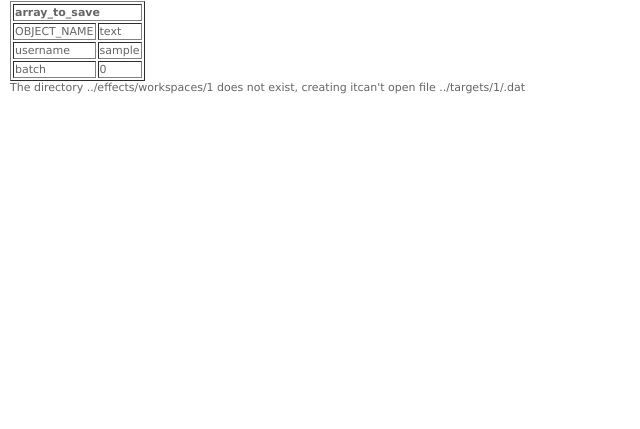
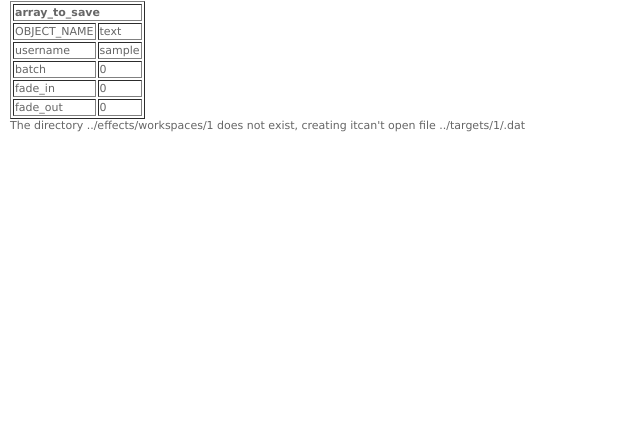
Before and after one commit to smeighan/nutcracker, a PHP site: page /nutcracker/effects/text.php in a window 1280 px wide. Shown: the part 371-800 px from the top of the page, without its empty margins (0-640 px from the left). Run offline with PHP 8.4, Linux system fonts and the light colour scheme; the visitor is signed in with stand-in values (Sample User, id 1); data that the repository does not hold is empty.

Commit message:
set defaults for some fields for effects/bars.php

```diff
--- a/effects/butterfly.php
+++ b/effects/butterfly.php
@@ -28,6 +28,11 @@ $username=str_replace("%20"," ",$username);
 $effect_name=str_replace("%20"," ",$effect_name);
 $get['username']=$username;
 $get['batch']=$batch;
+if(!isset($get['start_color']))    $get['start_color']="#FFFFFF";
+if(!isset($get['end_color']))    $get['end_color']="#FFFFFF";
+if(!isset($get['sparkles']))   $get['sparkles']="0";
+if(!isset($get['fade_in']))  $get['fade_in']="0";
+if(!isset($get['fade_out']))  $get['fade_out']="0";
 save_user_effect($get);
 //show_array($_GET,"_GET");
 if($batch==0) show_array($get,"Effect Settings");
--- a/effects/f_gif.php
+++ b/effects/f_gif.php
@@ -3,6 +3,9 @@
 
 function f_gif($get)
 {
+	if(!isset($get['brightness']))   $get['brightness']="0";
+	if(!isset($get['fade_in']))  $get['fade_in']="0";
+	if(!isset($get['fade_out']))  $get['fade_out']="0";
 	extract ($get);
 	set_time_limit(0);
 	ini_set("memory_limit","512M");
@@ -253,7 +256,6 @@ function get_image($batch,$file,$frame,$maxStrand,$maxPixel,$window_degrees)
 			$b += $rgb & 255;
 		}
 		}*/
-	echo "<pre>img_width,img_height=$img_width,$img_height ($w,$h)</pre>\n";
 	for ($x = 0; $x < $img_width; $x += $precision)
 	{
 		$s++;
--- a/effects/f_meteors.php
+++ b/effects/f_meteors.php
@@ -3,6 +3,8 @@
 
 function f_meteors($get)
 {
+	if(!isset($get['fade_in']))  $get['fade_in']="0";
+	if(!isset($get['fade_out']))  $get['fade_out']="0";
 	extract ($get);
 	set_time_limit(0);
 	ini_set("memory_limit","512M");
--- a/effects/f_text.php
+++ b/effects/f_text.php
@@ -3,6 +3,8 @@
 
 function f_text($get)
 {
+if(!isset($get['fade_in']))  $get['fade_in']="0";
+	if(!isset($get['fade_out']))  $get['fade_out']="0";
 	extract ($get);
 	set_time_limit(0);
 	ini_set("memory_limit","512M");
@@ -11,7 +13,7 @@ function f_text($get)
 	//
 	text($get);
 
-	$filename_buff=make_buff($username,$member_id,$base,$frame_delay,$seq_duration,$fade_in,$fade_out);
+
 }
 
 function text($get)
@@ -25,7 +27,7 @@ function text($get)
 	$directory=$path;
 	if (!file_exists($directory))
 	{
-		if($batch==0) echo "The directory $directory does not exist, creating it";
+		if($batch==0) if($batch==0) echo "The directory $directory does not exist, creating it";
 		mkdir($directory, 0777);
 	}
 	$base = $user_target . "~" . $effect_name;
@@ -52,7 +54,7 @@ function text($get)
 	//	This array is indexed by the characters [a-z, A-Z]
 	//	this returns the $letter array, this is a 9x5 array. with 0,1. 1 indicates a pixel to be lit
 	//
-	echo "<pre>";
+	if($batch==0) echo "<pre>";
 	while (!feof($fh))
 	{
 		// load up the dotmatrix file into the $letter array
@@ -129,7 +131,7 @@ function text($get)
 			{
 				if(empty($c[$char]))
 				{
-					echo "<pre> char [$char] is not in array c</pre>\n";
+					if($batch==0) echo "<pre> char [$char] is not in array c</pre>\n";
 				}
 				else
 				$letter = $c[$char];
@@ -144,14 +146,14 @@ function text($get)
 	}
 	$maxK2=$k;
 	$maxK=max($maxK1,$maxK2);
-	/*for($s=1;$s<=$maxStrand;$s++) // print out the blank rows we are not using.
+	/*for($s=1;$s<=$maxStrand;$s++) // if($batch==0) print out the blank rows we are not using.
 	{
 		for($p=1;$p<$topPixel;$p++)
 		{
 			$x=' ';
-			printf ("%s",$x);
+			if($batch==0) printf ("%s",$x);
 		}
-		print "\n";
+		if($batch==0) print "\n";
 	}
 	*/
 	for($j=1;$j<=9;$j++)	//	 display text1
@@ -160,9 +162,9 @@ function text($get)
 		{
 			if( $scroll[$j][$k] ==1) $x='x';
 			else $x=' ';
-			printf ("%s",$x);
+			if($batch==0) printf ("%s",$x);
 		}
-		print "\n";
+		if($batch==0) print "\n";
 	}
 	for($j=1;$j<=9;$j++)	//	 display text2
 	{
@@ -170,9 +172,9 @@ function text($get)
 		{
 			if( $scroll2[$j][$k] ==1) $x='x';
 			else $x=' ';
-			printf ("%s",$x);
+			if($batch==0) printf ("%s",$x);
 		}
-		print "\n";
+		if($batch==0) print "\n";
 	}
 	/*$last_p=$topPixel+18;
 	for($s=1;$s<=$maxStrand;$s++) // print out the blank rows we are not using.
@@ -180,9 +182,9 @@ function text($get)
 		for($p=$last_p+1;$p<=$topPixel;$p++)
 		{
 			$x=' ';
-			printf ("%s",$x);
+			if($batch==0) printf ("%s",$x);
 		}
-		print "\n";
+		if($batch==0) print "\n";
 	}
 	*/
 	$window_array=getWindowArray($minStrand,$maxStrand,$window_degrees);
@@ -190,11 +192,11 @@ function text($get)
 	//$topPixel=$maxPixel/2;
 	//$topPixel=5;
 	$windowWidth = count($window_array);
-	print "windowWidth =$windowWidth\n";
+	if($batch==0) print "windowWidth =$windowWidth\n";
 	$seq_number=0;
-	echo "<pre> window_array";
-	print_r($window_array);
-	echo "</pre>\n";
+	if($batch==0) echo "<pre> window_array";
+	if($batch==0) print_r($window_array);
+	if($batch==0) echo "</pre>\n";
 	//for($k=$maxK+$windowWidth;$k>=1;$k--);
 	$fileno=0;
 	$base_s = $windowWidth;
@@ -247,9 +249,9 @@ function text($get)
 		fwrite($fh_dat,"#    Strand_Pixel[1]\n");
 		fwrite($fh_dat,"#    k\n");
 		fwrite($fh_dat,"#    seq_number\n");
-		/*echo "<pre>k=$k dat_file=$dat_file windowWidth=$windowWidth</pre>\n";*/
+		/*if($batch==0) echo "<pre>k=$k dat_file=$dat_file windowWidth=$windowWidth</pre>\n";*/
 		//print_r($dat_file_array);
-		//echo "w=$w ";
+		//if($batch==0) echo "w=$w ";
 		//print_r($window_array);
 		//$kk=$k-$w;
 		$w=$kk=0;
@@ -268,14 +270,14 @@ function text($get)
 			}*/
 		for($k0=1;$k0<=$k;$k0++) // now print out the actual text.
 		{
-			/*echo "for($k0=1;$k0<=$k;$k0++)\n";*/
+			/*if($batch==0) echo "for($k0=1;$k0<=$k;$k0++)\n";*/
 			$s=$base_s+$k0;
 			for($j=1;$j<=9;$j++)
 			{
 				$p=$topPixel+$j-1;
-				/*	echo "<pre>";
-				echo "s,k,k0,j,p =$s,$k,$k0,$j,$p,$base_s";
-				echo "</pre>\n";*/
+				/*	if($batch==0) echo "<pre>";
+				if($batch==0) echo "s,k,k0,j,p =$s,$k,$k0,$j,$p,$base_s";
+				if($batch==0) echo "</pre>\n";*/
 				if(in_array($s,$window_array) and $p<=$maxPixel)
 				{
 					$val=$scroll[$j][$k0];
@@ -319,7 +321,7 @@ function text($get)
 						}
 						$tree_rgb[$s][$p]=$rgb_val;
 						$xyz=$tree_xyz[$s][$p]; // get x,y,z location from the model.
-						/*printf ("t1 %4d %4d %9.3f %9.3f %9.3f %d\n",$s,$p,$xyz[0],$xyz[1],$xyz[2],$rgb_val);*/
+						/*if($batch==0) printf ("t1 %4d %4d %9.3f %9.3f %9.3f %d\n",$s,$p,$xyz[0],$xyz[1],$xyz[2],$rgb_val);*/
 						$seq_number++;
 						$string=$user_pixel=0;
 						fwrite($fh_dat,sprintf ("t1 %4d %4d %9.3f %9.3f %9.3f %d %d %d %d %d\n",$s,$p,$xyz[0],$xyz[1],$xyz[2],$rgb_val,$string, $user_pixel,$strand_pixel[$s][$p][0],$strand_pixel[$s][$p][1],$k,$seq_number));
@@ -350,10 +352,11 @@ function text($get)
 		// for($w=0;$w<=$windowWidth;$w++);
 	}
 	// for($k=1;$k<=$maxK+$windowWidth;$k++);
-	//	echo "make_gp($batch,$path,$base,$t_dat,$dat_file_array,$min_max,$username,$frame_delay,$amperage,$seq_duration,$show_frame);\n";
+	//	if($batch==0) echo "make_gp($batch,$path,$base,$t_dat,$dat_file_array,$min_max,$username,$frame_delay,$amperage,$seq_duration,$show_frame);\n";
 	$full_path = "../effects/workspaces/2/AA+TEXT2_d_8.dat";
 	//fill_in_zeros($arr,$dat_file_array);
 	make_gp($batch,$arr,$path,$base,$t_dat,$dat_file_array,$min_max,$username,$frame_delay,$amperage,$seq_duration,$show_frame);
+	$filename_buff=make_buff($username,$member_id,$base,$frame_delay,$seq_duration,$fade_in,$fade_out);
 }
 
 function create_library($link,$username,$base,$MaxFrames)
@@ -363,9 +366,8 @@ function create_library($link,$username,$base,$MaxFrames)
 	$t_dat=$tokens2[0];	// AA
 	$effect_name=$tokens2[1];	// CIRCLE1
 	$target_info=get_info_target($username,$t_dat);
-	echo "<pre>get_info_target($username,$t_dat);\n";
-	print_r($target_info);
-	echo "</pre>\n";
+	if($batch==0) echo "<pre>get_info_target($username,$t_dat);\n";
+	if($batch==0) echo "</pre>\n";
 	$object_name=$target_info['target_name'];
 	$model_type=$target_info['model_type'];
 	$total_strings=$target_info['total_strings'];
@@ -386,11 +388,11 @@ function create_library($link,$username,$base,$MaxFrames)
 	//dELETE old library entry , if it is there
 	//
 	$query="SELECT library_id from library_hdr where username='$username' and object_name='$object_name' and effect_name='$effect_name'";
-	echo "<pre>query: $query</pre>\n";
+	if($batch==0) echo "<pre>query: $query</pre>\n";
 	$result=mysql_query($query,$link);
 	if(!$result)
 	{
-		echo "Error on $query\n";
+		if($batch==0) echo "Error on $query\n";
 		mysql_error();
 	}
 	while ($row = mysql_fetch_assoc($result))
@@ -398,12 +400,12 @@ function create_library($link,$username,$base,$MaxFrames)
 		extract($row);
 	}
 	$delete="DELETE from library_hdr where username='$username' and object_name='$object_name' and effect_name='$effect_name'";
-	echo "<pre>delete: $delete</pre>\n";
+	if($batch==0) echo "<pre>delete: $delete</pre>\n";
 	$result=mysql_query($delete,$link) or die("Error on $delete");
 	if(isset($library_id))
 	{
 		$delete2="DELETE from library_dtl where library_id=$library_id";
-		echo "<pre>delete: $delete2</pre>\n";
+		if($batch==0) echo "<pre>delete: $delete2</pre>\n";
 		$result=mysql_query($delete2,$link) or die("Error on $delete2");
 	}
 	//
@@ -412,11 +414,11 @@ function create_library($link,$username,$base,$MaxFrames)
 	//
 	$insert = "INSERT into library_hdr( username,object_name,effect_name)
 		values ('$username','$object_name','$effect_name')";
-	echo "<pre>insert: $insert</pre>\n";
+	if($batch==0) echo "<pre>insert: $insert</pre>\n";
 	$result=mysql_query($insert,$link);
 	if(!$result)
 	{
-		echo "Error on $insert\n";
+		if($batch==0) echo "Error on $insert\n";
 		mysql_error();
 	}
 	// Find the auto generated library_id for what we just inserted.
@@ -424,11 +426,11 @@ function create_library($link,$username,$base,$MaxFrames)
 	//	find the auto generated library_id
 	//
 	$query="SELECT library_id from library_hdr where username='$username' and object_name='$object_name' and effect_name='$effect_name'";
-	echo "<pre>query: $query</pre>\n";
+	if($batch==0) echo "<pre>query: $query</pre>\n";
 	$result=mysql_query($query,$link);
 	if(!$result)
 	{
-		echo "Error on $query\n";
+		if($batch==0) echo "Error on $query\n";
 		mysql_error();
 	}
 	while ($row = mysql_fetch_assoc($result))
--- a/effects/gif.php
+++ b/effects/gif.php
@@ -30,6 +30,9 @@ $username=str_replace("%20"," ",$username);
 $effect_name=str_replace("%20"," ",$effect_name);
 $get['username']=$username;
 $get['batch']=$batch;
+if(!isset($get['brightness']))   $get['brightness']="0";
+if(!isset($get['fade_in']))  $get['fade_in']="0";
+if(!isset($get['fade_out']))  $get['fade_out']="0";
 save_user_effect($get);
 //show_array($_GET,"_GET");
 
```
Also changed, not shown: effects/bars.php (+10 -0 lines).
